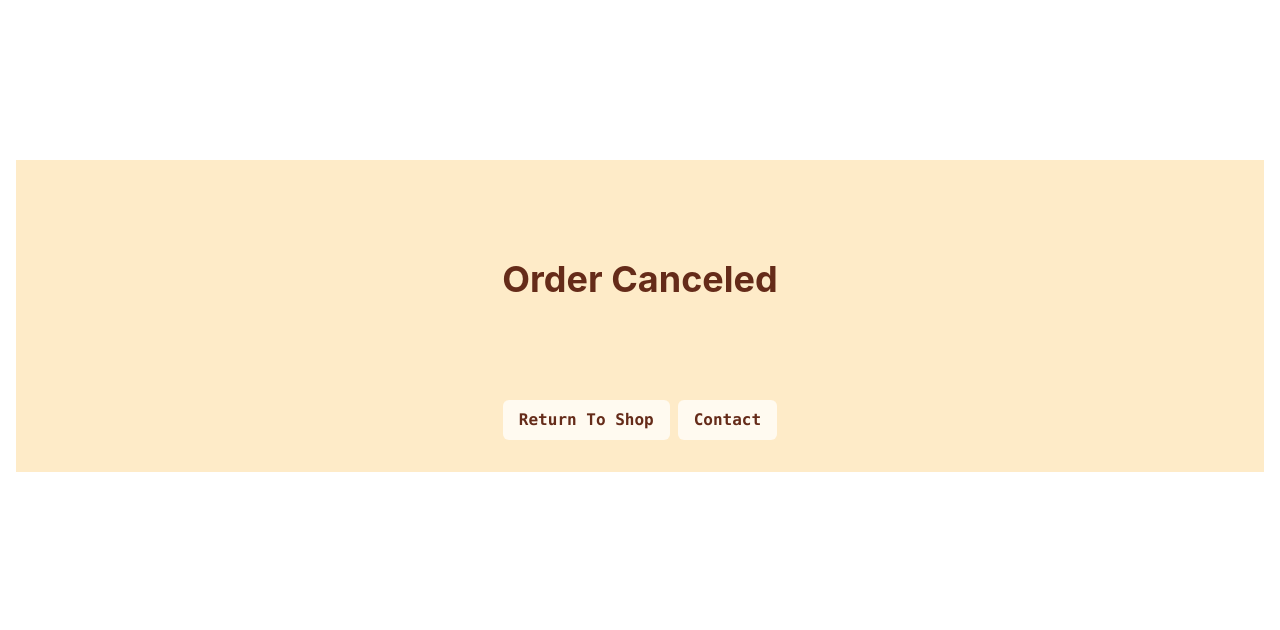
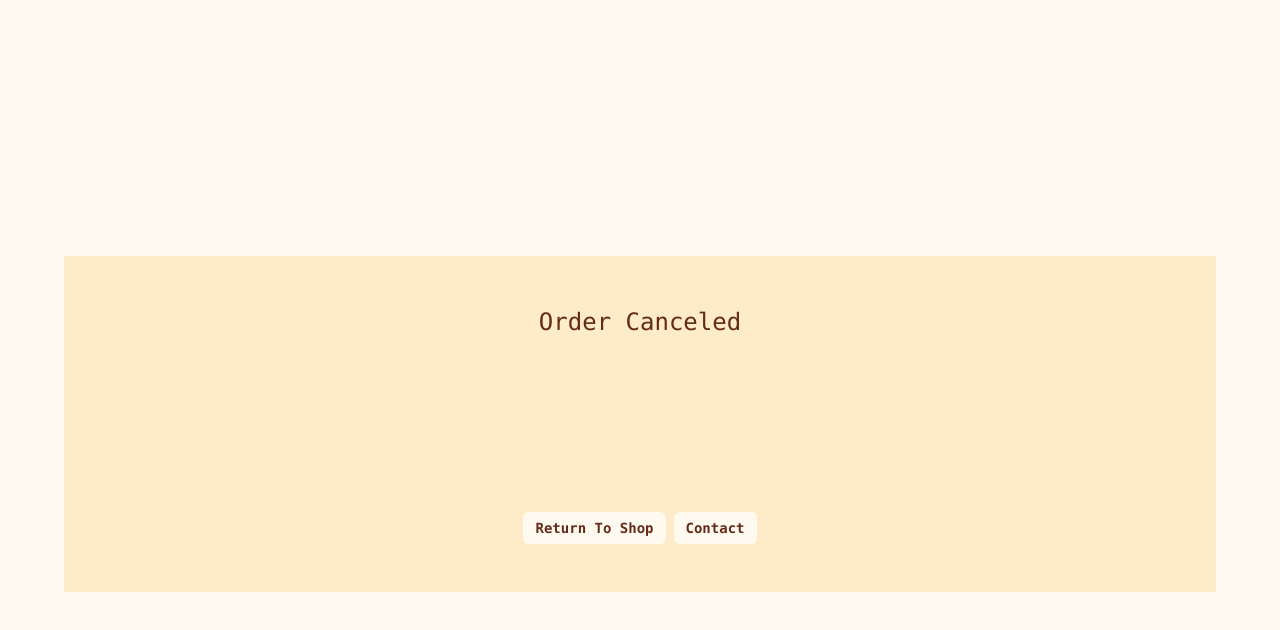
Before and after one commit to clucero36/jetboats, a React (Create React App) app in the folder client/: page /cancel in a window 1280 px wide. Shown: the top 630 px of the page. Built offline with nearby package versions, Linux system fonts and the light colour scheme; no server answers.

Commit message:
Cancel & Contact Pages UI

```diff
--- a/client/src/App.js
+++ b/client/src/App.js
@@ -11,9 +11,9 @@ import ShopItems from './components/ShopItems';
 // renders home page that consists of navbar & shopItems
 // --------------------------------------------------------------------------------------------------------------
 const App = () => {
-  const [items, setItems] = useState([]); // array of items to be passed to ShopItems component
+  const [items, setItems] = useState([]); // items being sold
 
-  // Retrieve items from firestore
+  // Retrieve items from firestore databse
   useEffect(() => {
     async function getItems() {
       const response = await fetch('https://us-central1-fir-web-2d06c.cloudfunctions.net/getFirestore')
--- a/client/src/routes/Cancel.js
+++ b/client/src/routes/Cancel.js
@@ -4,13 +4,17 @@ import {
   Box,
   Link,
   VStack,
-  Heading,
+  Text,
   HStack,
   Button,
 } from '@chakra-ui/react'
 
 
-
+// Cancel Page
+//
+// an order is canceled if a user goes 'back' during checkout phase
+// the checkout session is expired on component render
+// ---------------------------------------------------------------------------------------------------------------------------------------------------
 const Cancel = () => {
 
   const [searchParams] = useSearchParams();
@@ -39,22 +43,23 @@ const Cancel = () => {
   }, [session_id]);
 
   return (
-    <>
-      <Box backgroundColor='orange.100' mt='10rem' mr='1rem' ml='1rem'>
-        <VStack h='15rem' align='center' justify='center'>
-          <Heading color='orange.900'>Order Canceled</Heading>
+    <Box backgroundColor='orange.50' pos='absolute' h='100vh' w='100%'>
+      <Box backgroundColor='orange.100' m='16rem auto' p='3rem 0' w='90%'>
+        <VStack justify='space-between' h='15rem'>
+          <Text fontSize='2xl' color='orange.900'>Order Canceled</Text>
+          <HStack justify='center'>
+            <Link as={routerLink} to='/'>
+              <Button backgroundColor='orange.50' color='orange.900' size='sm'>Return To Shop</Button>
+            </Link>
+            <Link as={routerLink} to='/contact'>
+              <Button backgroundColor='orange.50' color='orange.900' size='sm'>Contact</Button>
+            </Link>
+          </HStack>
         </VStack>
-        <HStack justify='center' pb='2rem'>
-          <Link as={routerLink} to='/'>
-            <Button backgroundColor='orange.50' color='orange.900' _hover={{backgroundColor: 'black'}}>Return To Shop</Button>
-          </Link>
-          <Link as={routerLink} to='/contact'>
-            <Button backgroundColor='orange.50' color='orange.900' _hover={{backgroundColor: 'black'}}>Contact</Button>
-          </Link>
-        </HStack>
       </Box>
-    </>
+    </Box>
   )
 }
 
+
 export default Cancel;
--- a/client/src/routes/Contact.js
+++ b/client/src/routes/Contact.js
@@ -3,8 +3,6 @@ import { Link as routerLink } from "react-router-dom";
 import {
   Box,
   Text,
-  Image,
-  Heading,
   VStack,
   HStack,
   Spacer,
@@ -12,17 +10,18 @@ import {
   Button,
 } from '@chakra-ui/react';
 
+// Contact Page
+//
+// business owners contact information
+// ----------------------------------------------------------------------------------------------------------------
 
 const Contact = () => {
 
   return (
-    <Box>
-      <Box h='6rem' mt='1.5rem'>
-        <Image src='logo512.png' w={75} ml='2rem'/>
-      </Box>
-      <Box h='15rem' m='1rem' backgroundColor='gray.400' borderRadius='sm'>
-        <VStack pt='2rem' h='100%' justify='space-between'>
-          <Heading>Contact</Heading>
+    <Box backgroundColor='orange.50' pos='absolute' h='100vh' w='100%'>
+      <Box backgroundColor='orange.100' m='16rem auto' p='3rem 0' w='90%'>
+        <VStack justify='space-between' h='15rem'>
+          <Text fontSize='2xl' color='orange.900'>Contact Information</Text>
           <VStack w='100%'>
             <HStack w='60%'>
               <Text>Phone:</Text>
@@ -35,11 +34,10 @@ const Contact = () => {
               <Text>###@gmail.com</Text>
             </HStack>
           </VStack>
-          <Link as={routerLink} to='/'><Button size='sm'>Return To Shop</Button></Link>
+          <Link as={routerLink} to='/'><Button backgroundColor='orange.50' color='orange.900' size='sm'>Return To Shop</Button></Link>
         </VStack>
       </Box>
     </Box>
-
   )
 }
 
```
